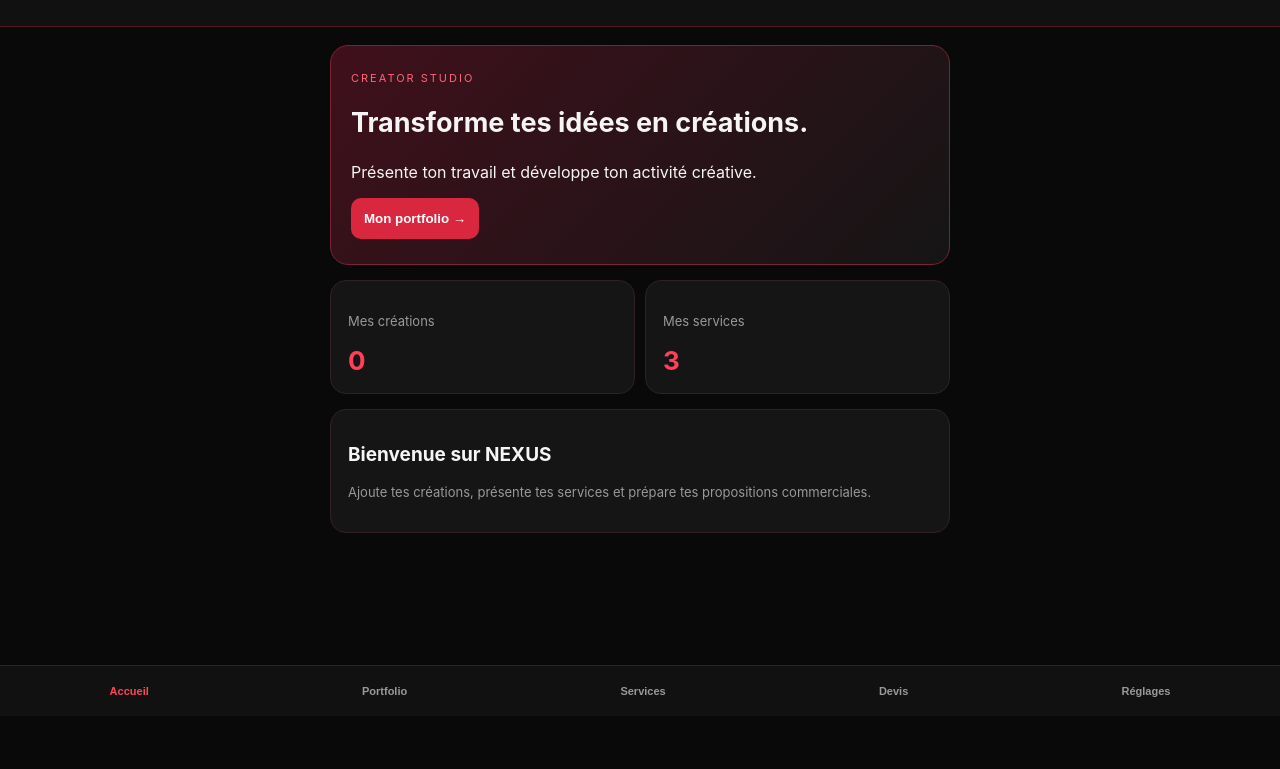
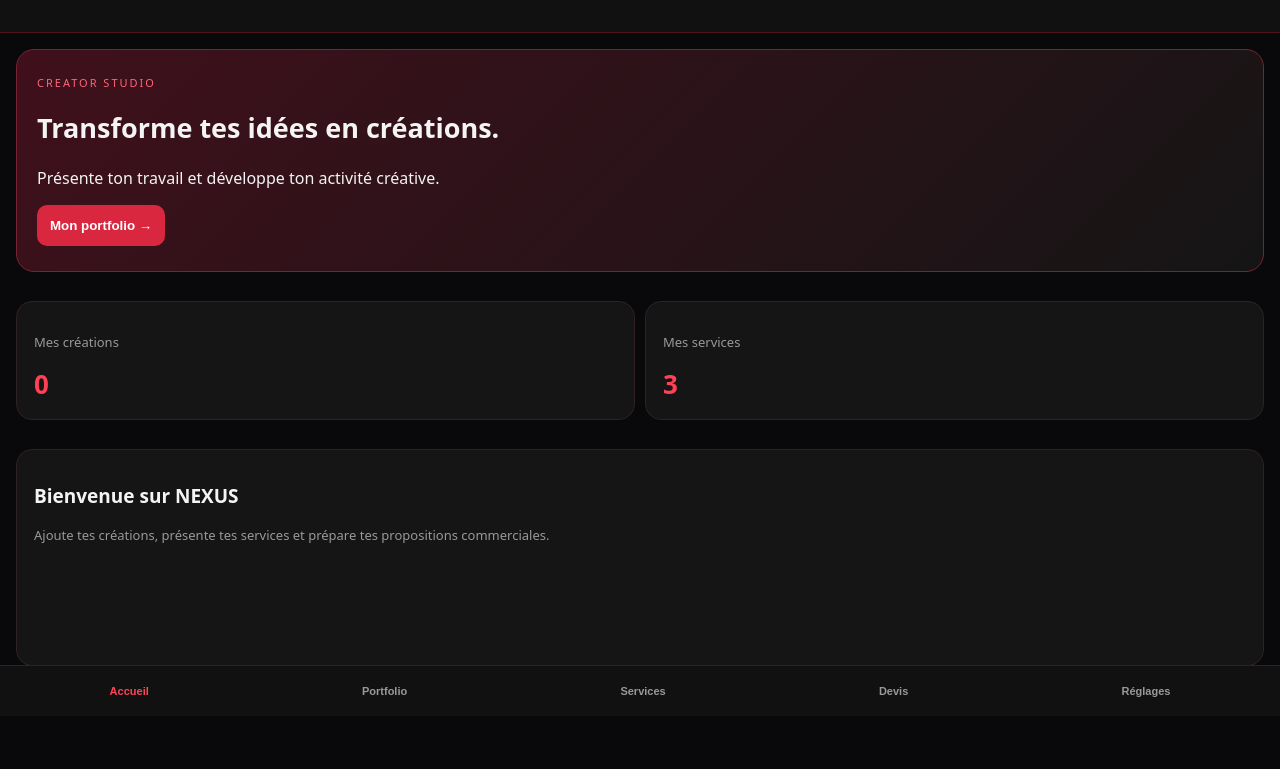
Before and after one commit to 59zn9fjgtj-bit/NEXUS-CREATOR-, a plain HTML site: page index.html in a window 1280 px wide. Shown: the part 84-853 px from the top of the page. Before the commit the page ends 800 px from the top, so only its background shows below. Drawn offline with Linux system fonts and the light colour scheme.

Commit message:
Update style.css

```diff
--- a/style.css
+++ b/style.css
@@ -255,3 +255,42 @@ nav {
   width: 100%;
   z-index: 50;
 }
+html,
+body {
+  margin: 0;
+  padding: 0;
+  width: 100%;
+  min-height: 100dvh;
+  background: #09090b;
+  color: #f4f4f5;
+  font-family: system-ui, sans-serif;
+  overflow-x: hidden;
+}
+
+main {
+  width: 100%;
+  max-width: none;
+  min-height: calc(100dvh - 64px);
+  margin: 0;
+  padding: 16px 16px 88px;
+  display: flex;
+  flex-direction: column;
+}
+.page.active {
+  display: flex;
+  flex-direction: column;
+  flex: 1;
+  gap: 14px;
+  width: 100%;
+}
+
+.hero,
+.grid,
+.card {
+  width: 100%;
+  max-width: none;
+}
+
+.card:last-child {
+  flex: 1;
+}
```
